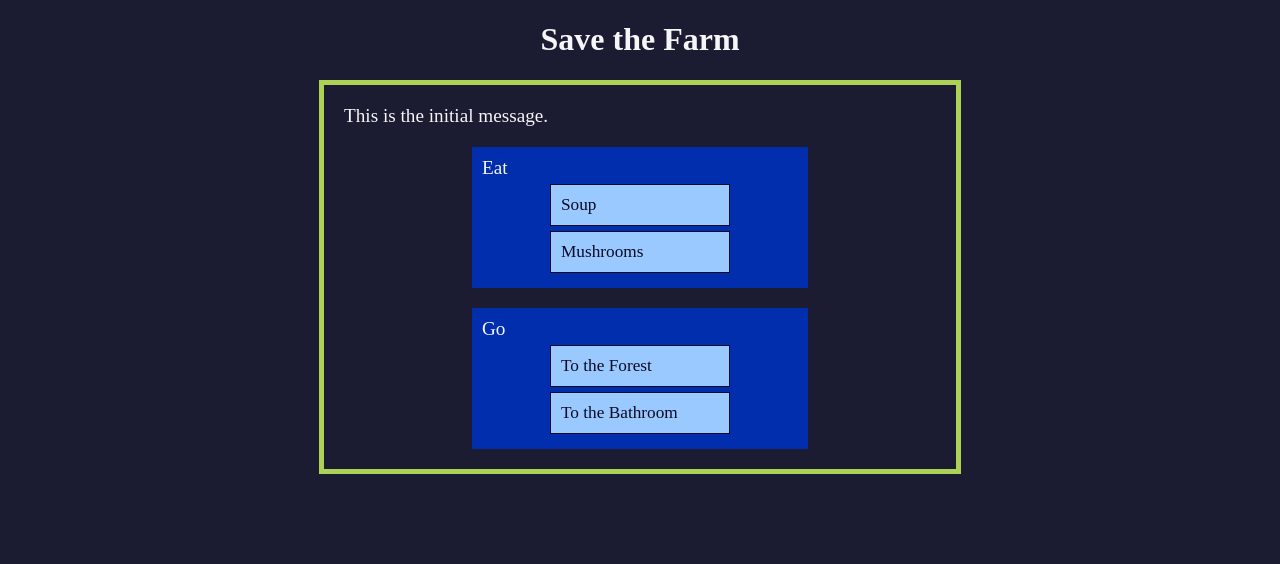
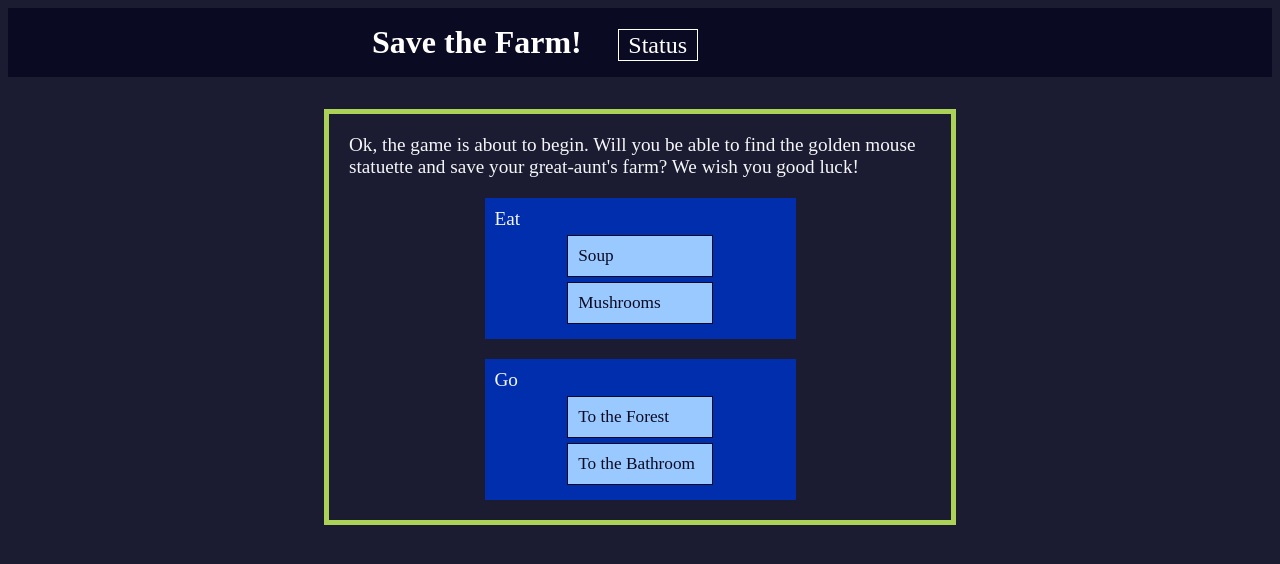
Before and after one commit to ejw773/save-the-farm, a PHP site: page / in a window 1280 px wide. Shown: the top 564 px of the page. Run offline with PHP 8.4, Linux system fonts and the light colour scheme.

Commit message:
style header

```diff
--- a/public_html/index.js
+++ b/public_html/index.js
@@ -4,7 +4,7 @@ let theOptions = {
 };
 
 let respondToClick = (e) => {
-  console.log(e.target.dataset.choice);
+  console.log(e.target.dataset.button);
 };
 
 let secondOptions = document.getElementsByClassName('second-option');
@@ -12,6 +12,5 @@ for (let i = 0; i < secondOptions.length; i++) {
   secondOptions[i].addEventListener('click', respondToClick);
 }
 
-console.log(theOptions[0]);
-console.log('others:');
-console.log(theOptions[1]);
+let statusMenu = document.getElementById('status-button');
+statusMenu.addEventListener('click', respondToClick);
--- a/public_html/index.php
+++ b/public_html/index.php
@@ -1,5 +1,6 @@
 <!DOCTYPE html>
 <html lang="en">
+
 <head>
   <meta charset="UTF-8" />
   <meta name="viewport" content="width=device-width, initial-scale=1.0" />
@@ -7,25 +8,39 @@
   <title>Save the Farm</title>
   <link rel="stylesheet" href="style.css" />
 </head>
+
 <body>
-    <div class="header">
-      <h1 class="title">Save the Farm</h1>
+  <div id="header">
+    <div id="header-contents">
+      <h1 class="title">Save the Farm!</h1>
+      <div class="button" data-button="status" id="status-button">Status</div>
     </div>
+  </div>
+  <div id="status-bar" style="display: none">
+    <table>
+      <th>Glasses:</th>
+      <td>On</td>
+      <th>Contacts:</th>
+      <td>Out</td>
+    </table>
+  </div>
+
   <div class="message-area">
-      <p class="message-text">This is the initial message.</p>
+    <p class="message-text">Ok, the game is about to begin. Will you be able to find the golden mouse statuette and save your great-aunt's farm? We wish you good luck!</p>
     <div class="make-your-choice">
       <div class="main-option">
         Eat
-          <div class="second-option" data-choice="eat soup">Soup</div>
-          <div class="second-option" data-choice="eat mushrooms">Mushrooms</div>
+        <div class="second-option" data-button="eat soup">Soup</div>
+        <div class="second-option" data-button="eat mushrooms">Mushrooms</div>
       </div>
       <div class="main-option">
         Go
-          <div class="second-option" data-choice="go to the forest">To the Forest</div>
-          <div class="second-option" data-choice="go to the bathroom">To the Bathroom</div>
+        <div class="second-option" data-button="go to the forest">To the Forest</div>
+        <div class="second-option" data-button="go to the bathroom">To the Bathroom</div>
       </div>
     </div>
   </div>
   <script src="index.js"></script>
 </body>
+
 </html>
--- a/public_html/style.css
+++ b/public_html/style.css
@@ -19,17 +19,51 @@
   --secondary-green: #00471b;
 }
 
+/* border box model: https://css-tricks.com/box-sizing/ */
+html {
+  box-sizing: border-box;
+}
+*,
+*::before,
+*::after {
+  box-sizing: inherit;
+}
+
 body {
   color: var(--cont-2-light);
   background: var(--cont-2-dark);
 }
 
-.title {
-  color: var(--cont-2-light);
+#header {
+  background-color: var(--cont-1-dark);
+  margin-bottom: 2em;
+  width: 100%;
 }
 
-.header {
-  text-align: center;
+#header-contents {
+  padding: 1em;
+  width: 50%;
+  margin: auto;
+}
+
+.title {
+  color: var(--cont-1-light);
+  text-align: left;
+  padding: 1em;
+  display: inline;
+}
+
+#status-button {
+  color: var(--cont-1-light);
+  border: 1px solid var(--cont-1-light);
+  display: inline;
+  font-size: 1.5em;
+  padding: 0.1em 0.4em 0.1em 0.4em;
+}
+
+#status-button:hover {
+  background-color: var(--cont-1-light);
+  color: var(--cont-1-dark);
 }
 
 .message-area {
@@ -40,7 +74,7 @@ body {
 
 @media screen and (max-width: 768px) {
   .message-area {
-    width: 90%;
+    width: 100%;
   }
 }
 
```
Lines whose indentation alone changed are shown as unchanged.
